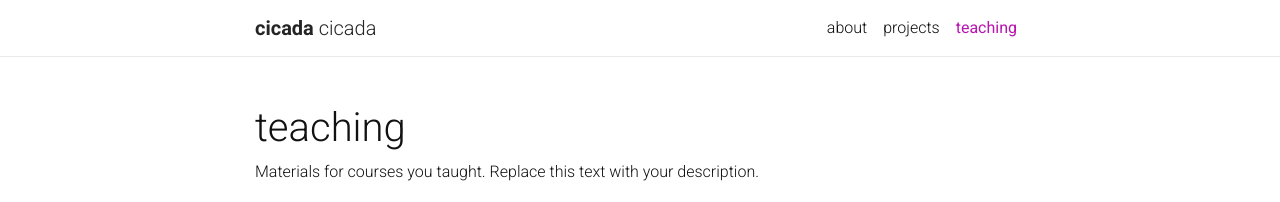
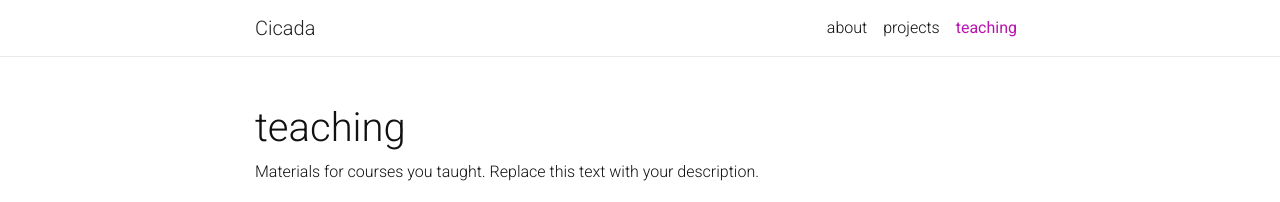
Before and after one commit to Scimatica-Labs/cicadadesign.in, a Jekyll site: the page built from _pages/teaching.md, in a window 1280 px wide. Shown: the top 202 px of the page. Built offline with Jekyll 4.4.1, drawn with Linux system fonts in a browser that asks for light colours; nearby versions of some CDN libraries; a style sheet for code colours, icons or effects is not loaded.

Commit message:
Update header.html

```diff
--- a/_includes/header.html
+++ b/_includes/header.html
@@ -13,7 +13,7 @@
       {% endif %}
       {% assign lastname = name | last %}
       <a class="navbar-brand title font-weight-lighter" href="{{ site.baseurl | prepend: site.url }}/">
-       <span class="font-weight-bold">{{ firstname }}</span> {{ middlenames }}  {{ lastname }}
+       Cicada <!--<span class="font-weight-bold">{{ firstname }}</span> {{ middlenames }}  {{ lastname }}-->
       </a>
       {% elsif site.show_social_icons %}
         <!-- Social Icons -->
```
